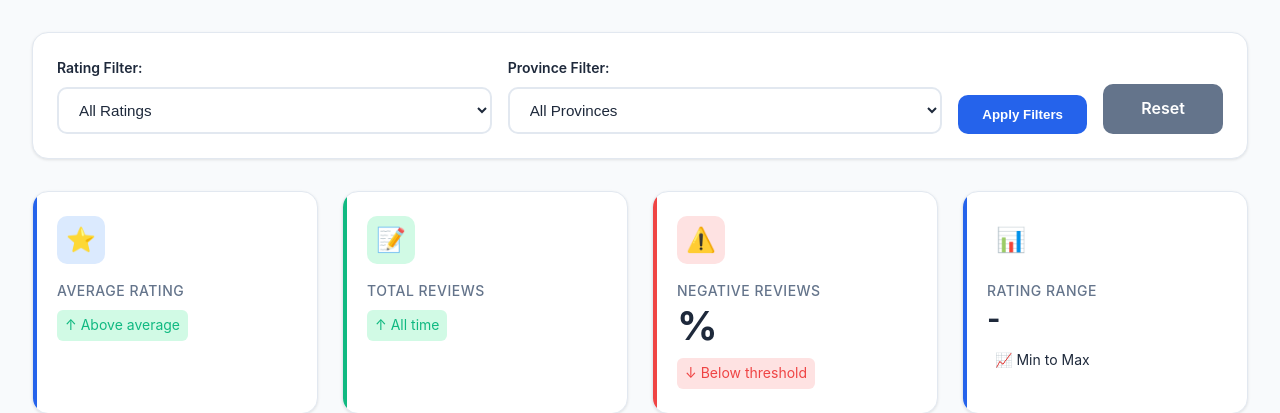
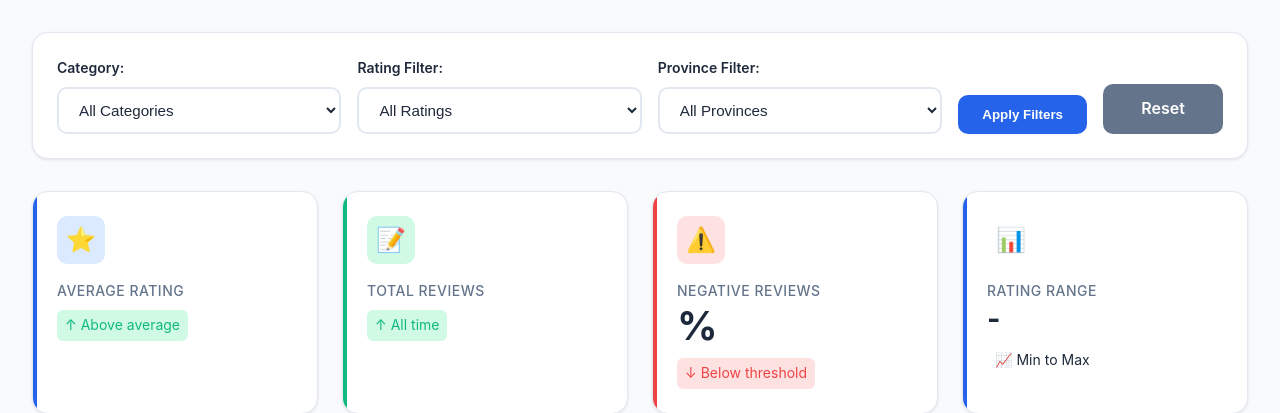
Before and after one commit to Uways86-rgb/Hotel-Booking-Analytics, a Django app: template analytics/templates/dashboard.html in a window 1280 px wide. Shown: the part 186-599 px from the top of the page. Run offline with Django 5.2, Linux system fonts and the light colour scheme; the template is opened without the code that fills it, so the values that code supplies are empty.

Commit message:
Modified files

```diff
--- a/analytics/templates/dashboard.html
+++ b/analytics/templates/dashboard.html
@@ -15,6 +15,15 @@
     <!-- Filter Controls -->
     <section class="filters-section">
         <form method="GET" class="filters-form" id="filterForm">
+            <div class="filter-group">
+                <label for="category">Category:</label>
+                <select name="category" id="category" class="filter-select" onchange="document.getElementById('filterForm').submit()">
+                    <option value="all" {% if selected_category == 'all' %}selected{% endif %}>All Categories</option>
+                    {% for category in categories %}
+                    <option value="{{ category }}" {% if selected_category == category %}selected{% endif %}>{{ category }}</option>
+                    {% endfor %}
+                </select>
+            </div>
             <div class="filter-group">
                 <label for="rating">Rating Filter:</label>
                 <select name="rating" id="rating" class="filter-select" onchange="document.getElementById('filterForm').submit()">
```
Also changed, not shown: analytics/views.py (+18 -0 lines).
